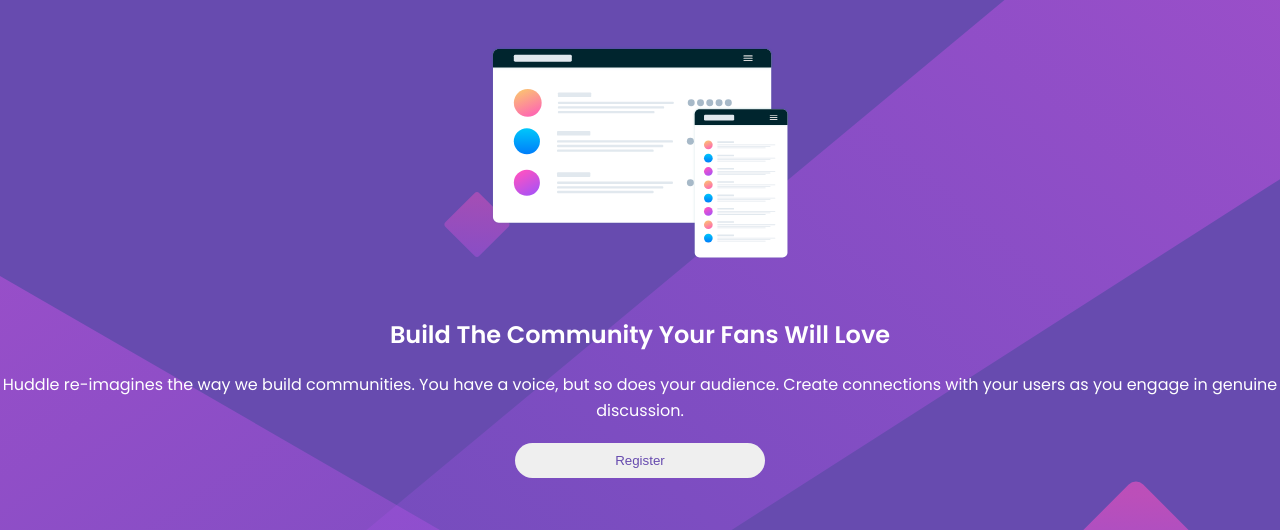
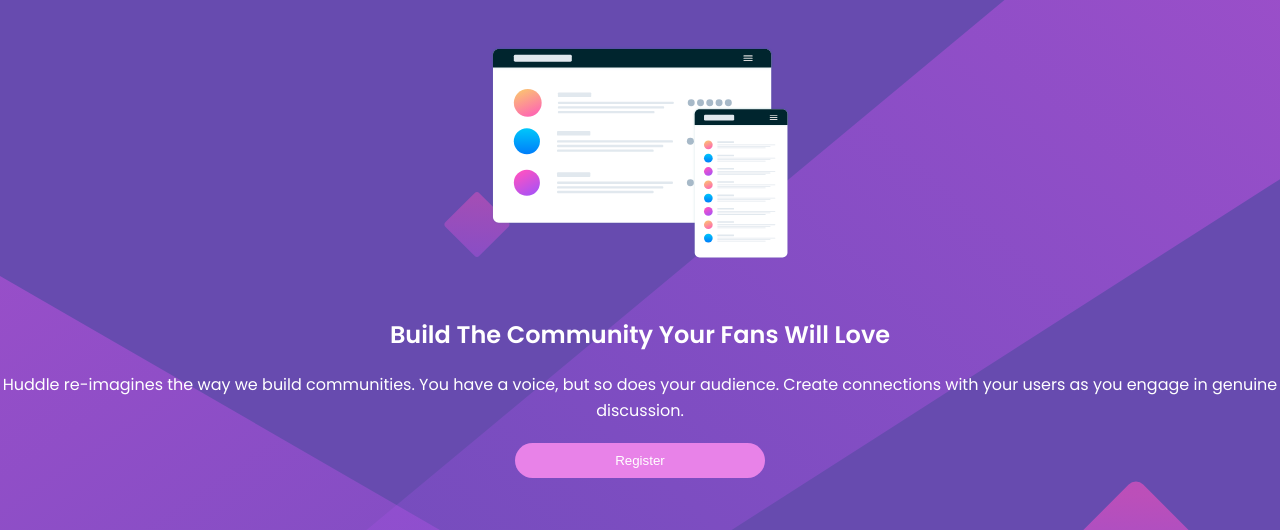
Before and after one commit to Wandesanguine/hurdle-landing-page, a plain HTML site: page index.html in a window 1280 px wide. In both pictures the pointer is over the button "Register". Shown: the part 82-612 px from the top of the page. Drawn offline with Linux system fonts and the light colour scheme.

Commit message:
Add files via upload

```diff
--- a/style.css
+++ b/style.css
@@ -50,6 +50,10 @@ button{
     border: none;
     color:var(--Violet)
 }
+button:hover{
+    background: var(--Soft-Magenta);
+    color:#fff
+}
 p{
     line-height: 1.6;
 }
@@ -80,10 +84,3 @@ li{
 .attribution a {
     color: hsl(228, 45%, 44%);
  }
-
-
-@media (min-width=768px){
-    .container{
-        display: flex;
-    }
-}
```
